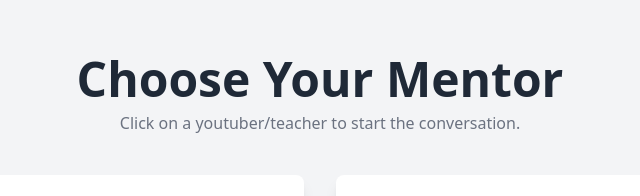
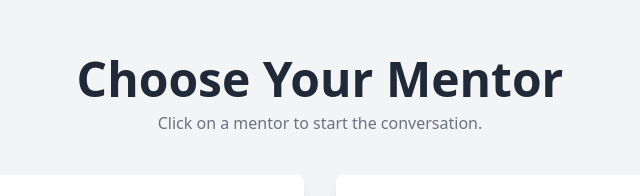
Before and after one commit to chamollamohit/youtuber-ai-chat-bot, a website: page public/index.html in a window 1280 px wide. Shown: the part 141-337 px from the top of the page, 320-960 px from the left. Drawn offline with nearby package versions, Linux system fonts and the light colour scheme; grey boxes are pictures that could not be loaded.

Commit message:
fixed ui

```diff
--- a/public/index.html
+++ b/public/index.html
@@ -46,7 +46,7 @@
         class="container mx-auto max-w-4xl min-h-screen flex flex-col justify-center items-center p-4">
         <header class="text-center mb-10">
             <h1 class="text-5xl font-bold text-gray-800">Choose Your Mentor</h1>
-            <p class="text-gray-500 mt-2">Click on a youtuber/teacher to start the conversation.</p>
+            <p class="text-gray-500 mt-2">Click on a mentor to start the conversation.</p>
         </header>
 
         <div class="grid grid-cols-1 md:grid-cols-2 gap-8 w-full">
```
